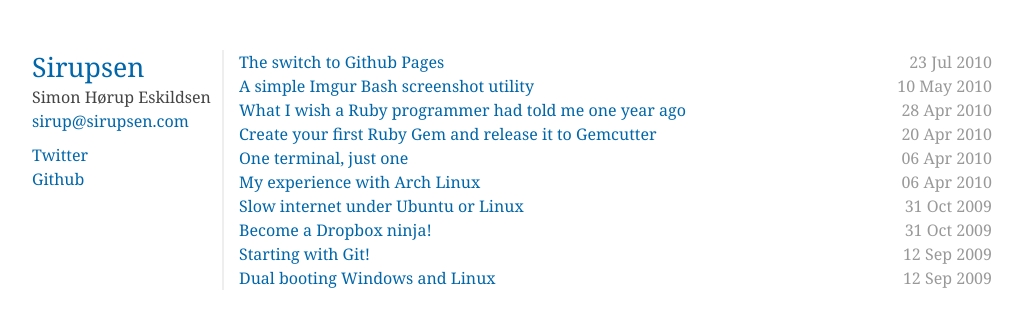
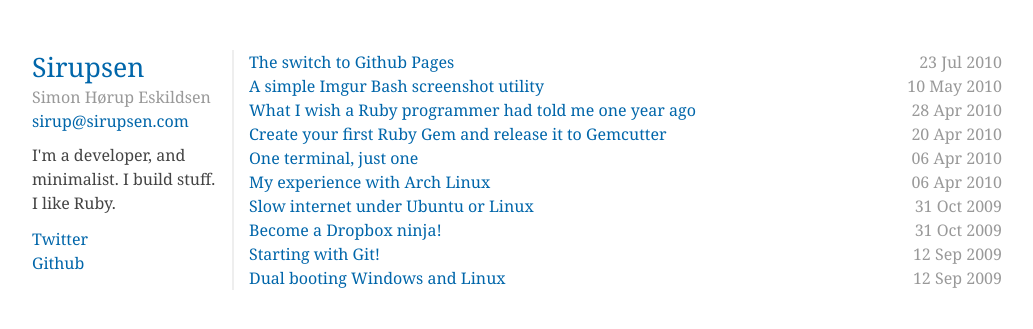
Before and after one commit to igor47/blog, a Jekyll site: the page built from index.html, in a window 1280 px wide. Shown: the top 329 px of the page, without its empty margins (18-1051 px from the left). Built offline with Jekyll 4.4.1, drawn with Linux system fonts in a browser that asks for light colours; Markdown is read by kramdown in place of the engine named in the settings.

Commit message:
Added minimal description.

```diff
--- a/_layouts/default.html
+++ b/_layouts/default.html
@@ -14,10 +14,12 @@
     <div id="wrapper">
       <div id="contact">
         <ul id="essentials">
-          <li id="name"><a href="/">Sirupsen</a></lI>
-          <li>Simon Hørup Eskildsen</li>
+          <li id="name"><a href="/">Sirupsen</a></li>
+          <li><span class="gray">Simon Hørup Eskildsen</span></li>
           <li><a href="mailto:sirup@sirupsen.com">sirup@sirupsen.com</a></li>
         </ul>
+
+        <p>I'm a developer, and minimalist. I build stuff.<br/> I like Ruby.</p>
 
         <ul id="links">
           <li><a href="http://twitter.com/Sirupsen">Twitter</a></li>
--- a/static/css/style.css
+++ b/static/css/style.css
@@ -323,11 +323,13 @@ p.footnote {
 
 #contact {
   float: left;
-  width: 240px;
+  width: 200px;
+  margin-left: 50px;
 }
 
 #contact li {
   list-style-type: none;
+  margin-left: 0;
 }
 
 #contact ul {
```
